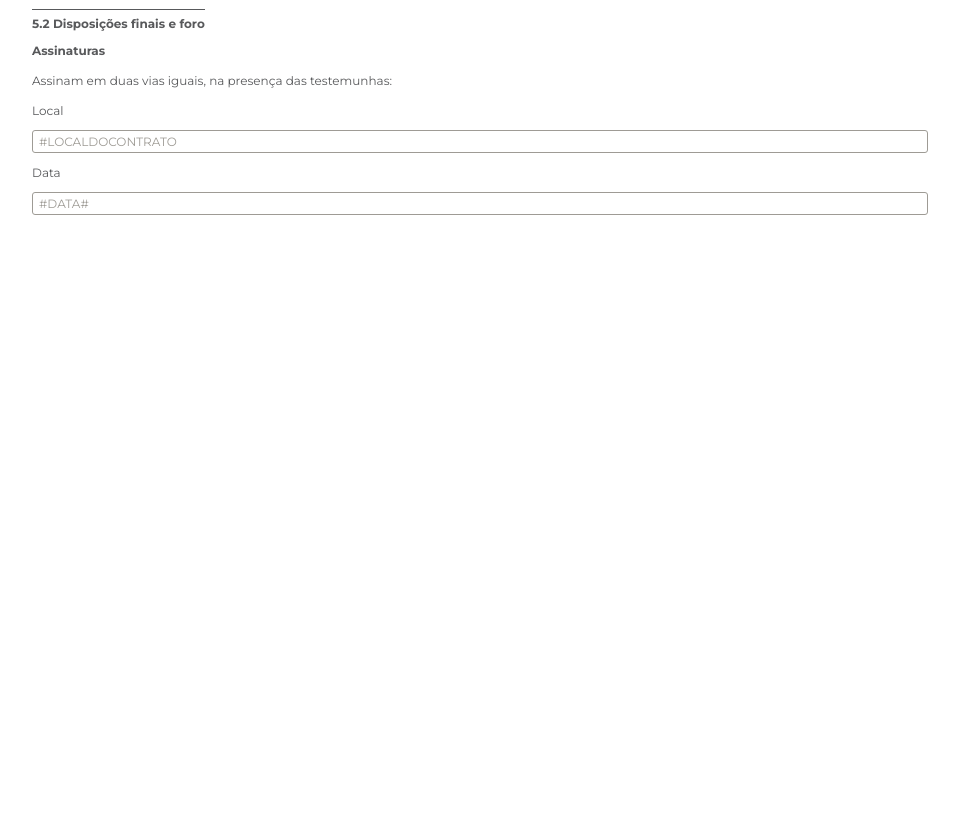
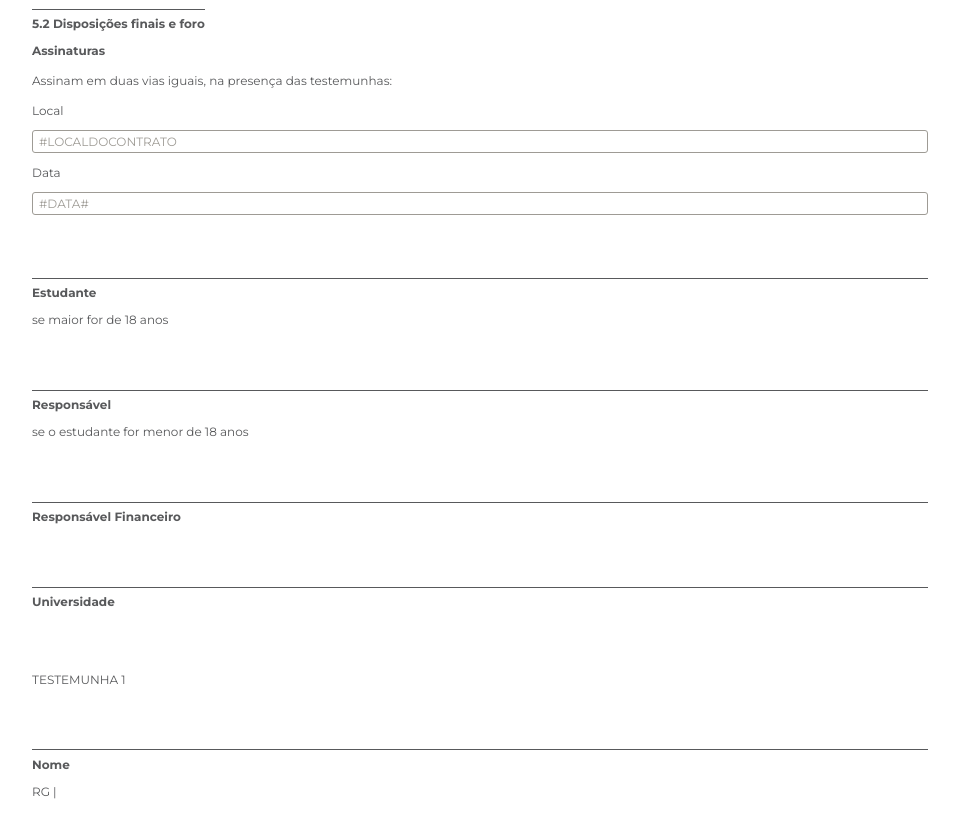
Before and after one commit to maaryhabad/contrato, a plain HTML site: page index.html in a window 1280 px wide. Shown: the part 10794-11629 px from the top of the page, without its empty margins (232-1191 px from the left). Before the commit the page ends 11047 px from the top, so only its background shows below. Drawn offline with Linux system fonts and the light colour scheme.

Commit message:
signatures

```diff
--- a/index.html
+++ b/index.html
@@ -718,6 +718,20 @@
                         <p class="info">#LOCALDOCONTRATO</p>
                         <p>Data</p>
                         <p class="info">#DATA#</p>
+                        <!--ASSINATURAS-->
+                        <p class="line bold" style="width: 100%; margin-top: 7%;">Estudante</p>
+                        <p>se maior for de 18 anos</p>
+                        <p class="line bold" style="width: 100%; margin-top: 7%;">Responsável</p>
+                        <p>se o estudante for menor de 18 anos</p>
+                        <p class="line bold" style="width: 100%; margin-top: 7%;">Responsável Financeiro</p>
+                        <p class="line bold" style="width: 100%; margin-top: 7%;">Universidade</p>
+
+                        <div style="margin-top: 7%;">
+                            <p>TESTEMUNHA 1</p>
+                            <p class="line bold" style="width: 100%; margin-top: 7%;">Nome</p>
+                            <p>RG | </p>
+                        </div>
+
                     </div>
                 </div>
             </section>
```
